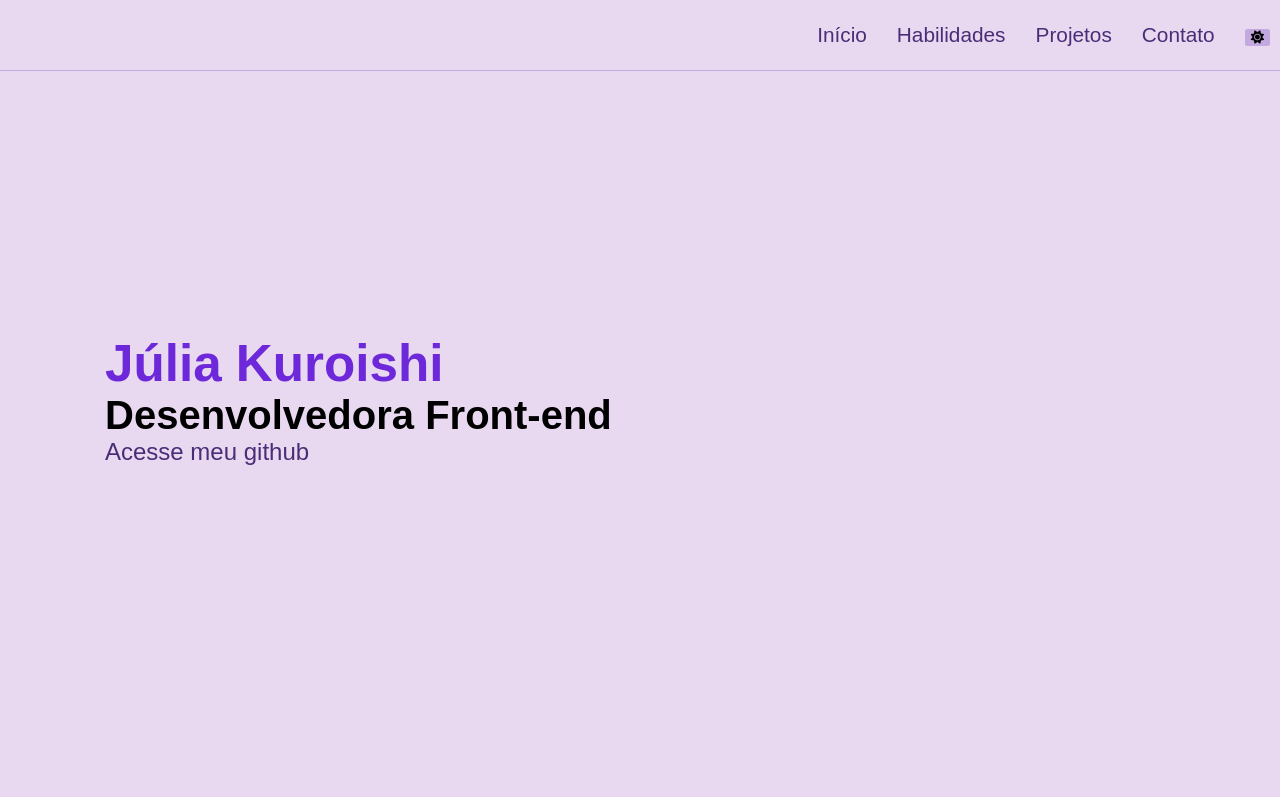
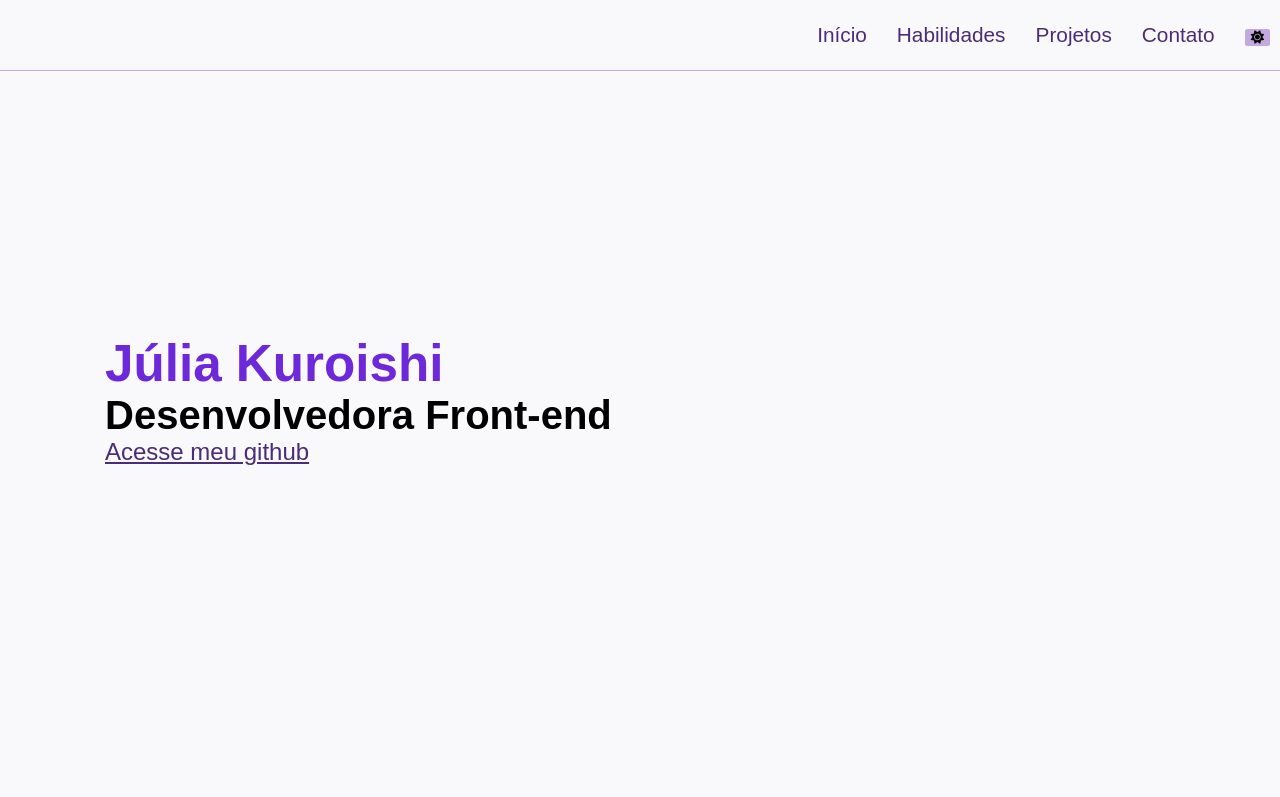
Before and after one commit to juliakuroishi/juliakuroishi.github.io, a plain HTML site: page index.html in a window 1280 px wide. Shown: the top 797 px of the page. Drawn offline with Linux system fonts and the light colour scheme.

Commit message:
Add files via upload

```diff
--- a/styles.css
+++ b/styles.css
@@ -1,5 +1,5 @@
 :root {
-    --background-color: #E8D9F0;
+    --background-color: #f9f8fa;
     --contrast-color: #C3A9E0;
     --highlight-color: #6D28D9;
     --text-color: #4B2D77;
@@ -8,7 +8,7 @@
 }
 
 .tema-dark {
-    --background-color: #2E1A4B;
+    --background-color: #0f061d;
   --contrast-color: #4B2D77;
   --highlight-color: #8C3D9D;
   --text-color: #E8D9F0;
@@ -75,6 +75,10 @@ ul {
     }
     a{
         font-size: 1.5rem;
+        text-decoration: underline;
+    }
+    a:hover{
+        color: var(--highlight-color);
     }
 }
 
```
